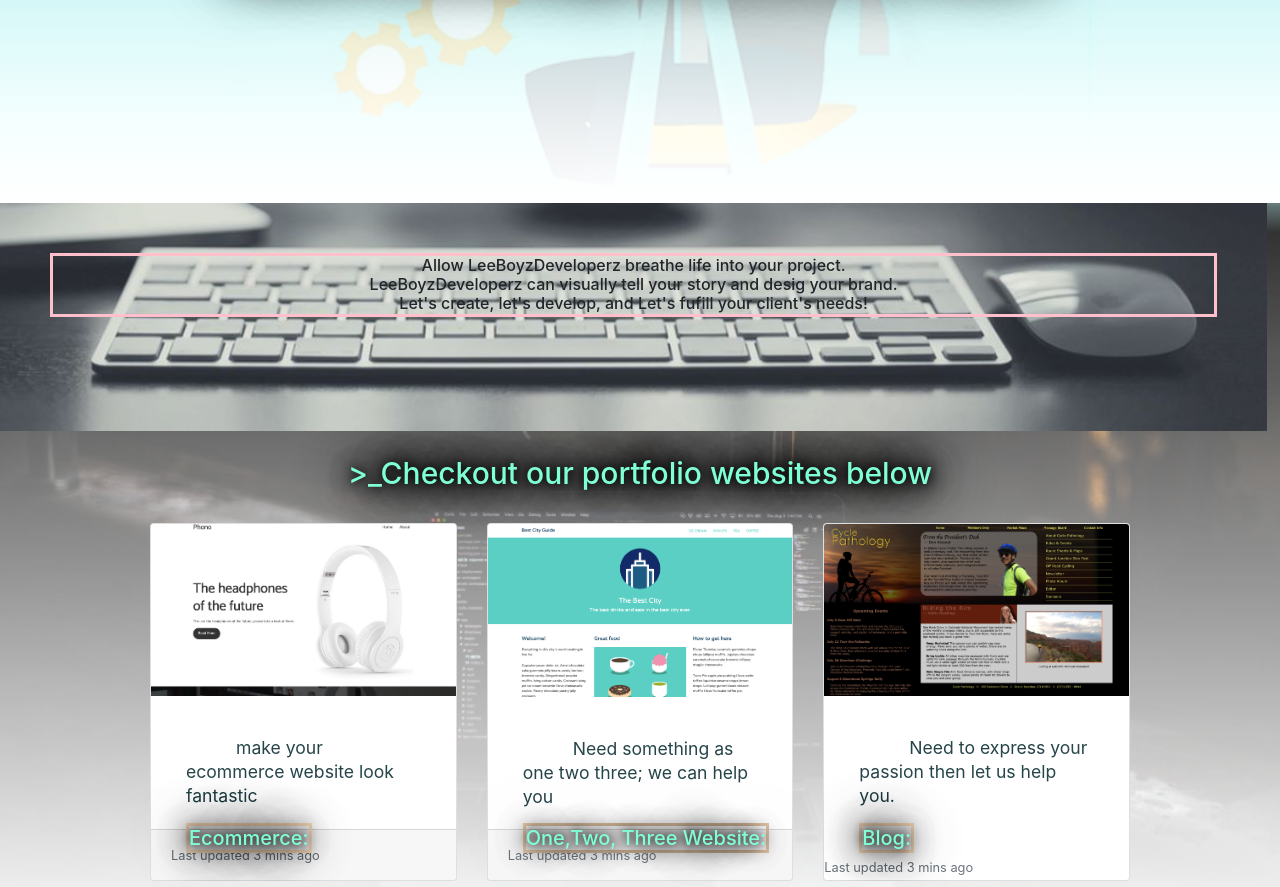
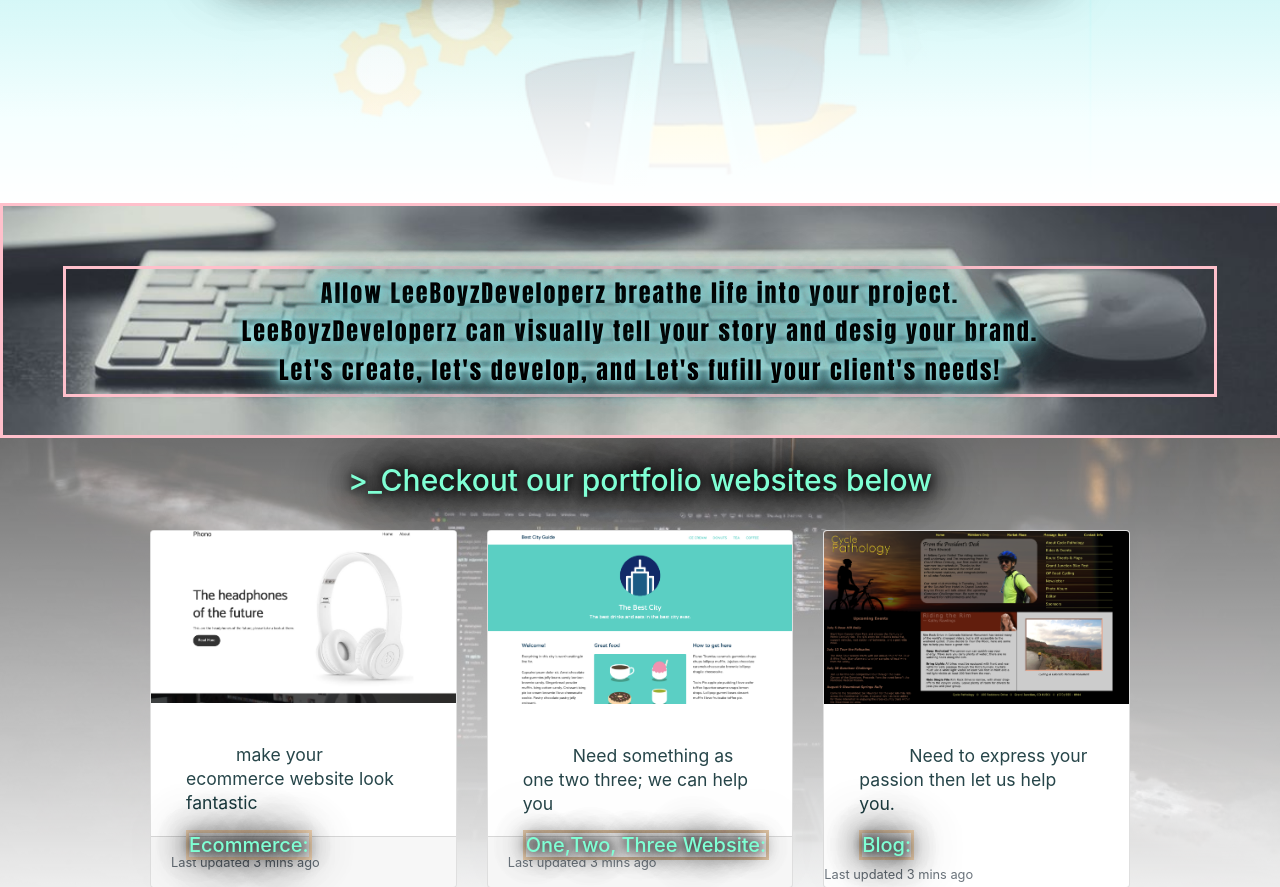
Before and after one commit to xJA10x/LeeBoyzDevelopers, a PHP site: page / in a window 1280 px wide. Shown: the part 647-1534 px from the top of the page. Run offline with PHP 8.4, Linux system fonts and the light colour scheme.

Commit message:
Some commit

```diff
--- a/css/style.css
+++ b/css/style.css
@@ -190,14 +190,16 @@ Title name styles
   text-align: center;
 
 }
-.card-title
-{
+.card-title {
+
   color: #7fffd4;
   text-shadow: 0 0 10px #000, 0 0 20px #000, 0 0 30px #000, 0 0 40px #000,
     0 0 50px #000, 0 0 60px #000, 0 0 70px #000;
   font-size: 20px;
   text-align: center;
+
 }
+
 /***********************************
 
 Logo styles
@@ -219,12 +221,17 @@ Logo styles
 Banner styles
 
 **********************************/
-.banner
-{
-  /* border: solid red; */
+.banner {
+
+   /* border: solid red;
+   height: 300px; */
+
+
 }
+
 .bannerOne {
-  /* border: solid pink; */
+
+  border: solid pink;
   width: 99vw;
   overflow: hidden;
   position: relative;
@@ -233,9 +240,18 @@ Banner styles
   margin-top: 0px;
   margin-right: 0px;
   max-width: 100%;
+
+  width: 100%;
+  height: 100%;
+  background-size: 100% 100%;
+  background-position: center;
+  background-repeat: no-repeat;
+  background-attachment: fixed;
+
 }
-.titleh6
-{
+
+.titleh6 {
+
   border: solid pink;
   position: absolute;
   text-align: center;
@@ -243,5 +259,26 @@ Banner styles
   right: 50px;
   left: 50px;
   /* margin: 0 auto; */
+  font-family: 'Anton', sans-serif;
+  text-shadow: 0 0 5px rgb(145, 220, 223), 0 0 10px rgb(145, 220, 223), 0 0 20px rgb(145, 220, 223), 0 0 30px rgb(145, 220, 223),
+    0 0 40px rgb(145, 220, 223), 0 0 60px , 0 0 70px  rgb(145, 220, 223);;
+  color: #000;
+  margin: 10px 10px;
+  padding: 5px 5px;
+  letter-spacing: 2px;
+  line-height: 1.6;
+  font-size: 1.5em;
 
 }
+
+#titleTwo {
+
+  display: none;
+
+}
+
+#titleThree {
+
+  display: none;
+
+}
--- a/include/banner.html
+++ b/include/banner.html
@@ -1,9 +1,15 @@
-
+<link href="https://fonts.googleapis.com/css2?family=Anton&display=swap" rel="stylesheet">
 <div class="bannerOne">
 
-    <img src="../pictures/DesktopBanner1.jpg" width="100%" height="100%"/>
+   <img src="../pictures/DesktopBanner1.jpg" width="100%" height="100%"/>
 
-    <h6 class="titleh6">Allow LeeBoyzDeveloperz breathe life into your project.</br>
+    <h6 class="titleh6" id="titleOne">Allow LeeBoyzDeveloperz breathe life into your project.</br>
         LeeBoyzDeveloperz can visually tell your story and desig your brand.</br>
         Let's create, let's  develop, and Let's fufill your client's needs!</h6>
+
+        <h6 class="titleh6" id="titleTwo">Allow LeeBoyzDeveloperz to breathe life into your project.</br>
+         </h6>
+
+        <h6 class="titleh6" id="titleThree">Allow LeeBoyzDeveloperz breathe life</br>
+        </h6>
 </div>
--- a/include/header.html
+++ b/include/header.html
@@ -14,7 +14,7 @@
   <script src="https://stackpath.bootstrapcdn.com/bootstrap/4.5.0/js/bootstrap.min.js"
     integrity="sha384-OgVRvuATP1z7JjHLkuOU7Xw704+h835Lr+6QL9UvYjZE3Ipu6Tp75j7Bh/kR0JKI"
     crossorigin="anonymous"></script>
-
+  <script src="js/script.js"></script>
 </head>
 <div class="mainPic">
   <img src="pictures/LeeBoyzIcon.png">
@@ -22,9 +22,9 @@
 <nav>
   <h1 id="main">>_LeeBoyz Developerz</h1>
   <ul>
-    <li><a clas="thenav" href="index.php">Portfolio</a>
-    <li><a clas="thenav" href="about.php">Team</a>
-    <li><a clas="thenav" href="contact.php">Contact</a>
+    <li><a onclick="changeText()" id="title1" class="thenav" href="index.php">Portfolio</a>
+    <li><a onclick="changeText()" id="title2" class="thenav" href="about.php">Team</a>
+    <li><a onclick="changeText()" id="title3" class="thenav" href="contact.php">Contact</a>
   </ul>
 </nav>
 <div class ="mainTitle">
--- /dev/null
+++ b/js/script.js
@@ -0,0 +1,27 @@
+function changeText(title1, title2, title3) {
+
+    var title1;
+    var title2;
+    var title3;
+
+    title1 = document.getElementById("title1");
+    title2 = document.getElementById("title2");
+    title3 = document.getElementById("title3");
+
+    if(getElementById(title1)) {
+
+        document.getElementById("titleOne").innerHTML = "hello there";
+
+    } else if(getElementById(title2)) {
+
+        document.getElementById("titleTwo").innerHTML = "something else";
+
+    } else if(getElementById(title3)) {
+
+        document.getElementById("titleThree").innerHTML = "let's do this";
+
+    }
+
+
+
+}
```
